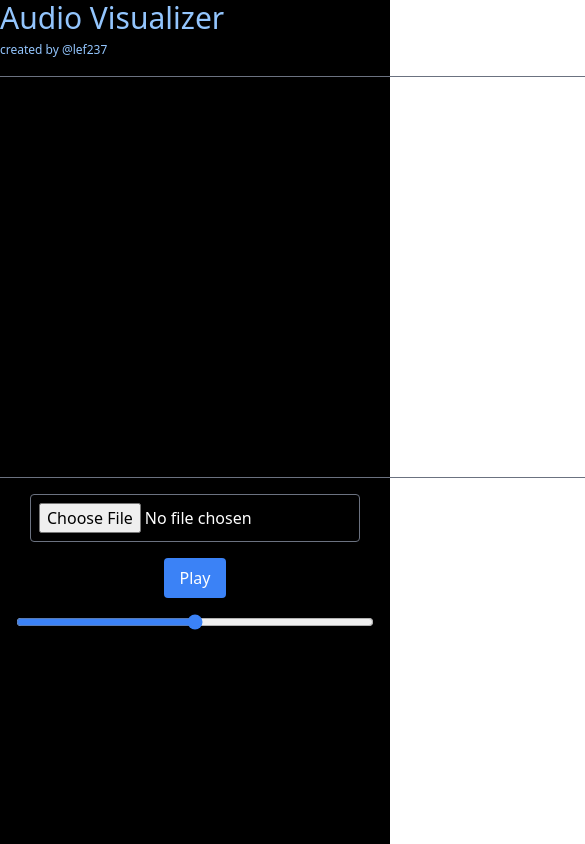
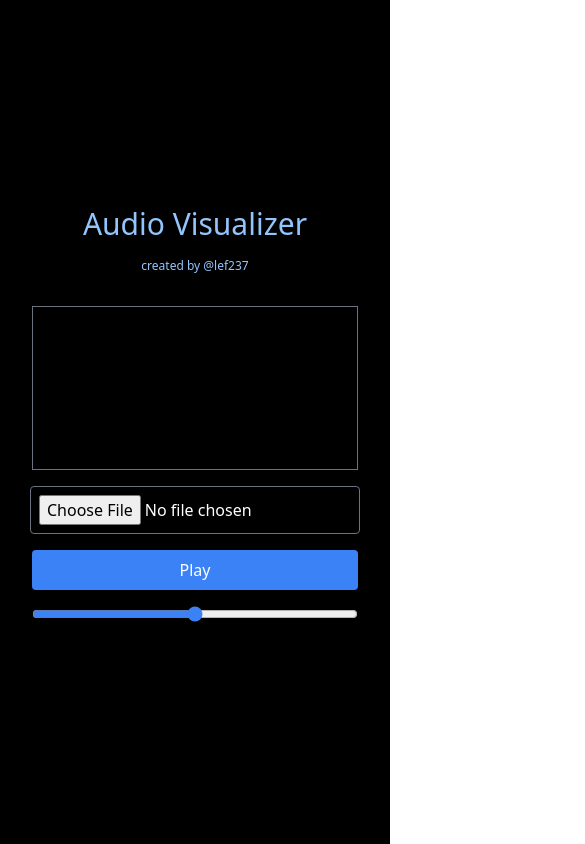
Before and after one commit to lef237/audio-visualizer, a React (Vite) app: page / in a window 390 px wide. Shown: the whole page, 585 px wide, since content can reach past the window. Built offline with nearby package versions, Linux system fonts and the light colour scheme.

Commit message:
Display beautifully even on smartphones

```diff
--- a/src/App.tsx
+++ b/src/App.tsx
@@ -2,9 +2,12 @@ import AudioVisualizer from "./components/AudioVisualizer";
 
 function App() {
   return (
-    <div className="bg-black min-h-screen">
-      <h1 className="text-blue-300 text-3xl">Audio Visualizer</h1>
-      <a href="https://github.com/lef237" className="text-blue-300 text-xs">
+    <div className="bg-black min-h-screen flex flex-col items-center justify-center p-4">
+      <h1 className="text-blue-300 text-3xl mb-4">Audio Visualizer</h1>
+      <a
+        href="https://github.com/lef237"
+        className="text-blue-300 text-xs mb-4"
+      >
         created by @lef237
       </a>
       <AudioVisualizer />
--- a/src/components/AudioVisualizer.tsx
+++ b/src/components/AudioVisualizer.tsx
@@ -204,12 +204,12 @@ export default function AudioVisualizer() {
   );
 
   return (
-    <div className="flex flex-col items-center space-y-4 p-4">
+    <div className="flex flex-col items-center space-y-4 p-4 w-full max-w-md">
       <canvas
         ref={canvasRef}
         width={CANVAS_WIDTH}
         height={CANVAS_HEIGHT}
-        className="border border-gray-500"
+        className="border border-gray-500 w-full h-auto"
       ></canvas>
       <input
         type="file"
@@ -219,7 +219,7 @@ export default function AudioVisualizer() {
       />
       <button
         onClick={handlePlayStop}
-        className="px-4 py-2 bg-blue-500 text-white rounded hover:bg-blue-600"
+        className="px-4 py-2 bg-blue-500 text-white rounded hover:bg-blue-600 w-full"
       >
         {isPlaying ? "Stop" : "Play"}
       </button>
```
